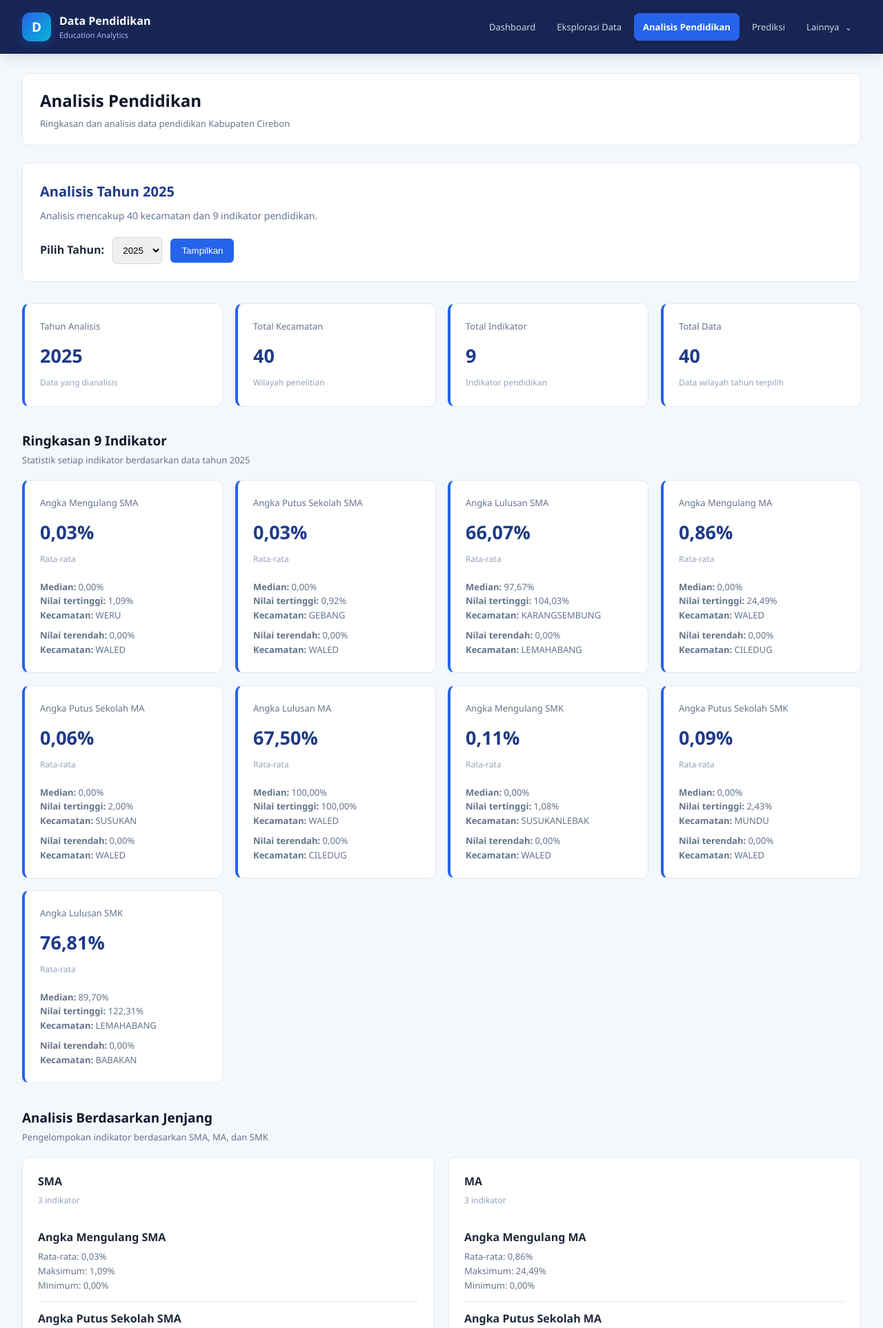
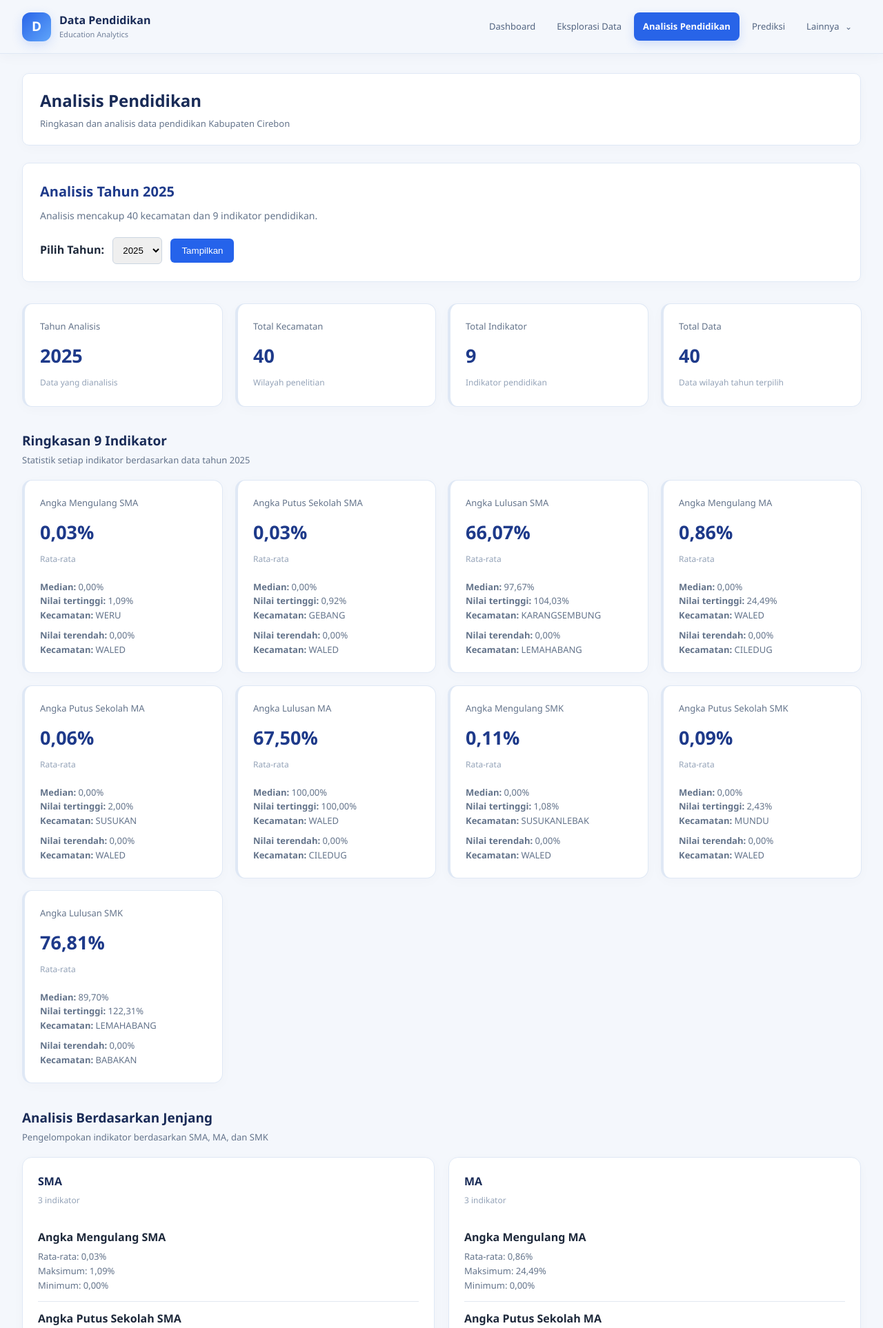
Before and after one commit to dqsw21/data-pendidikan, a Django app: page /analisis/ in a window 1280 px wide. Shown: the top 1926 px of the page at 69% size. Run offline with Django 5.2, Linux system fonts and the light colour scheme.

Commit message:
Menyelaraskan tema global dengan landing page

```diff
--- a/static/css/style.css
+++ b/static/css/style.css
@@ -1011,3 +1011,113 @@ a {
 .chart-ai-explanation [hidden] {
     display: none !important;
 }
+
+/* === DATA PENDIDIKAN: SHARED LIGHT THEME === */
+:root {
+    --dp-navy: #192b57;
+    --dp-blue: #2864e8;
+    --dp-blue-soft: #eaf1ff;
+    --dp-bg: #f4f7fc;
+    --dp-surface: #ffffff;
+    --dp-border: #dfe8f5;
+    --dp-text: #1e293b;
+    --dp-muted: #71809a;
+    --dp-shadow: 0 14px 36px rgba(25, 43, 87, .07);
+    --dp-shadow-hover: 0 18px 40px rgba(40, 100, 232, .11);
+}
+
+
+body {
+    background: var(--dp-bg);
+    color: var(--dp-text);
+}
+
+.top-navigation {
+    background: rgba(244, 247, 252, .94);
+    color: var(--dp-navy);
+    border-bottom: 1px solid var(--dp-border);
+    box-shadow: 0 4px 18px rgba(25, 43, 87, .035);
+    backdrop-filter: blur(16px);
+    -webkit-backdrop-filter: blur(16px);
+}
+.navbar-logo {
+    background: linear-gradient(135deg, #2864e8, #60a5fa);
+    box-shadow: 0 5px 16px rgba(40, 100, 232, .18);
+}
+.navbar-brand-text strong { color: var(--dp-navy); }
+.navbar-brand-text span { color: var(--dp-muted); }
+.nav-item,
+.nav-dropdown summary {
+    color: #536581;
+    transition: background-color .22s ease, color .22s ease, transform .22s ease;
+}
+.nav-item:hover,
+.nav-dropdown summary:hover {
+    background: var(--dp-blue-soft);
+    color: var(--dp-blue);
+    transform: translateY(-1px);
+}
+.nav-item.active {
+    background: var(--dp-blue);
+    color: #fff;
+    box-shadow: 0 5px 14px rgba(40, 100, 232, .18);
+}
+.nav-dropdown.dropdown-active > summary { color: var(--dp-blue); }
+.dropdown-content {
+    border-color: var(--dp-border);
+    box-shadow: var(--dp-shadow);
+}
+.dropdown-content a:hover { background: var(--dp-blue-soft); color: var(--dp-blue); }
+.dropdown-content a.active { background: var(--dp-blue); color: #fff; }
+.main-content { background: transparent; }
+.topbar,
+.welcome-section,
+.chart-card,
+.stat-card,
+.card,
+.chart-ai-explanation,
+.table-container,
+.dataset-table-wrapper {
+    border-color: var(--dp-border);
+    box-shadow: 0 4px 18px rgba(25, 43, 87, .025);
+}
+.topbar h1,
+.section-heading h2,
+.chart-header h3 { color: var(--dp-navy); }
+.stat-card,
+.chart-card,
+.card,
+.table-container,
+.dataset-table-wrapper,
+.chart-ai-explanation {
+    border-radius: 14px;
+    transition: border-color .22s ease, box-shadow .22s ease, transform .22s ease;
+}
+.stat-card:hover,
+.chart-card:hover,
+.card:hover,
+.chart-ai-explanation:hover {
+    border-color: #c6d8ff;
+    box-shadow: var(--dp-shadow-hover);
+    transform: translateY(-2px);
+}
+button,
+.dataset-filter button,
+.card form button {
+    transition: background-color .2s ease, color .2s ease, box-shadow .2s ease, transform .2s ease;
+}
+button:hover,
+.dataset-filter button:hover,
+.card form button:hover { transform: translateY(-1px); }
+:focus-visible {
+    outline: 3px solid rgba(40, 100, 232, .35);
+    outline-offset: 2px;
+}
+@media (prefers-reduced-motion: reduce) {
+    *, *::before, *::after {
+        animation-duration: .01ms !important;
+        animation-iteration-count: 1 !important;
+        transition-duration: .01ms !important;
+        scroll-behavior: auto !important;
+    }
+}
```
